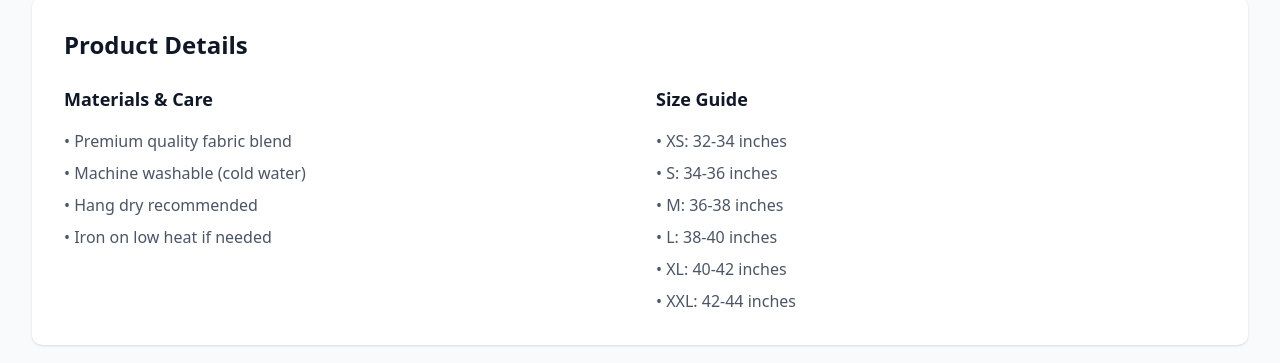
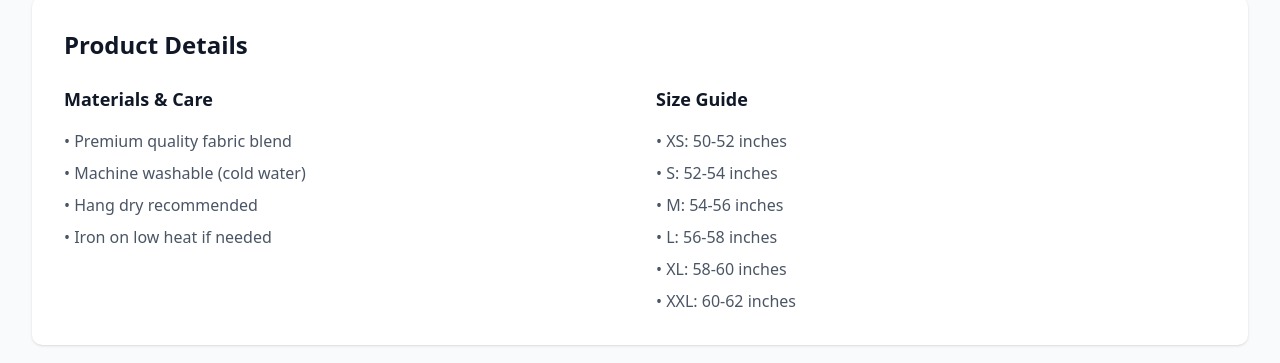
Before and after one commit to mamunurrashid08/Jamir-Fashion, a React (Vite) app: page /product/abaya_001 in a window 1280 px wide. Shown: the part 960-1323 px from the top of the page. Built offline with nearby package versions, Linux system fonts and the light colour scheme.

Commit message:
Update ProductDetail.jsx

```diff
--- a/src/pages/ProductDetail.jsx
+++ b/src/pages/ProductDetail.jsx
@@ -189,12 +189,12 @@ const ProductDetail = () => {
               <div>
                 <h3 className="text-lg font-semibold text-gray-900 mb-4">Size Guide</h3>
                 <ul className="space-y-2 text-gray-600">
-                  <li>• XS: 32-34 inches</li>
-                  <li>• S: 34-36 inches</li>
-                  <li>• M: 36-38 inches</li>
-                  <li>• L: 38-40 inches</li>
-                  <li>• XL: 40-42 inches</li>
-                  <li>• XXL: 42-44 inches</li>
+                  <li>• XS: 50-52 inches</li>
+                  <li>• S: 52-54 inches</li>
+                  <li>• M: 54-56 inches</li>
+                  <li>• L: 56-58 inches</li>
+                  <li>• XL: 58-60 inches</li>
+                  <li>• XXL: 60-62 inches</li>
                 </ul>
               </div>
             </div>
```
